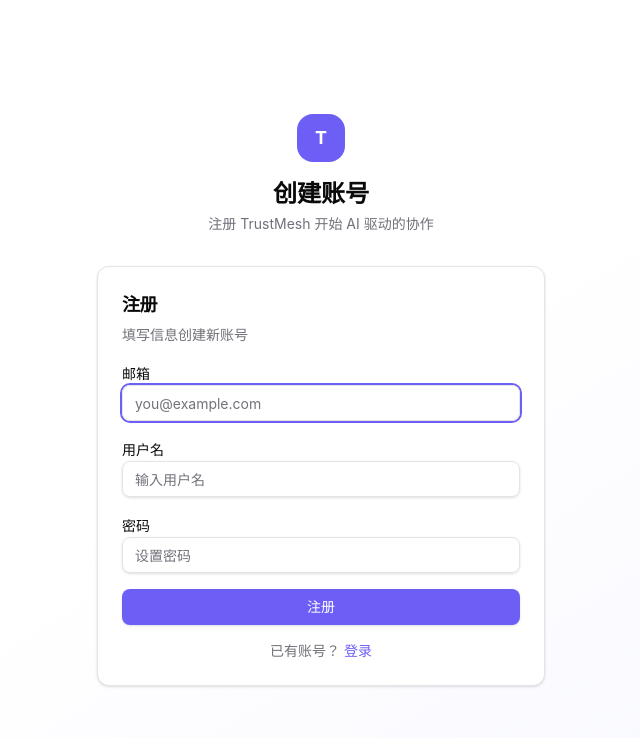
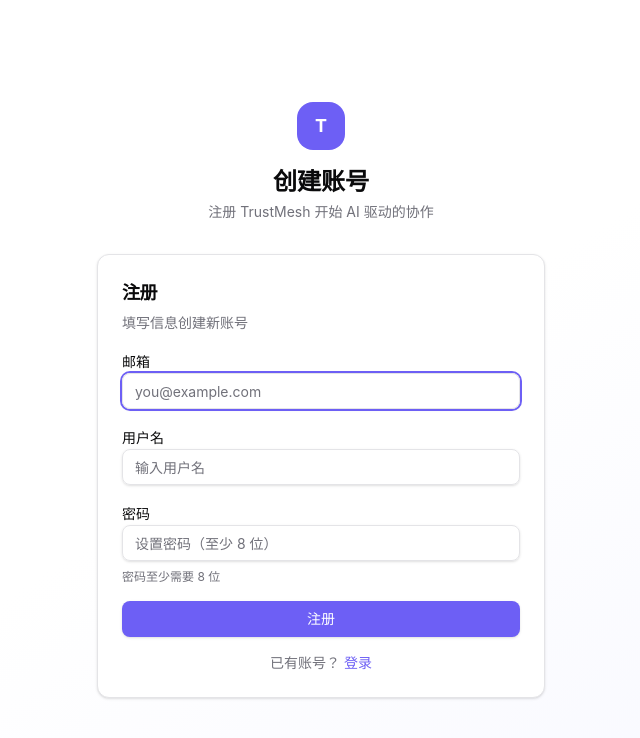
Before and after one commit to yuanjun5681/TrustMesh, a React (Vite) app in the folder frontend/: page /register in a window 1280 px wide. Shown: the top 738 px of the page, without its empty margins (319-959 px from the left). Built offline with nearby package versions, Linux system fonts and the light colour scheme.

Commit message:
Update password requirements in registration process and documentation. Enforce a minimum password length of 8 characters in the RegisterPage component and reflect this change in the API reference documentation.

```diff
--- a/frontend/src/pages/RegisterPage.tsx
+++ b/frontend/src/pages/RegisterPage.tsx
@@ -6,6 +6,19 @@
 import { useAuthStore } from '@/stores/authStore'
 import * as authApi from '@/api/auth'
 import { ApiRequestError } from '@/api/client'
+
+const MIN_PASSWORD_LENGTH = 8
+
+function getRegisterErrorMessage(error: ApiRequestError) {
+  if (error.code !== 'VALIDATION_ERROR') {
+    return error.message
+  }
+  const passwordError = typeof error.details.password === 'string' ? error.details.password : null
+  if (passwordError) {
+    return `密码${passwordError}`
+  }
+  return error.message
+}
 
 export function RegisterPage() {
   const [email, setEmail] = useState('')
@@ -19,13 +32,17 @@
   const handleSubmit = async (e: React.FormEvent) => {
     e.preventDefault()
     setError('')
+    if (password.length < MIN_PASSWORD_LENGTH) {
+      setError(`密码至少需要 ${MIN_PASSWORD_LENGTH} 位`)
+      return
+    }
     setLoading(true)
     try {
       const res = await authApi.register({ email, name, password })
       setAuth(res.data.token, res.data.user)
       navigate('/projects')
     } catch (err) {
-      if (err instanceof ApiRequestError) setError(err.message)
+      if (err instanceof ApiRequestError) setError(getRegisterErrorMessage(err))
       else setError('注册失败，请重试')
     } finally {
       setLoading(false)
@@ -75,10 +92,11 @@
                   type="password"
                   value={password}
                   onChange={(e) => setPassword(e.target.value)}
-                  placeholder="设置密码"
+                  placeholder={`设置密码（至少 ${MIN_PASSWORD_LENGTH} 位）`}
                   required
-                  minLength={6}
+                  minLength={MIN_PASSWORD_LENGTH}
                 />
+                <p className="text-xs text-muted-foreground">密码至少需要 {MIN_PASSWORD_LENGTH} 位</p>
               </div>
               {error && <p className="text-sm text-destructive">{error}</p>}
               <Button type="submit" className="w-full" disabled={loading}>
```
Also changed, not shown: 1 other file (tests, documents, lock files or other folders).
